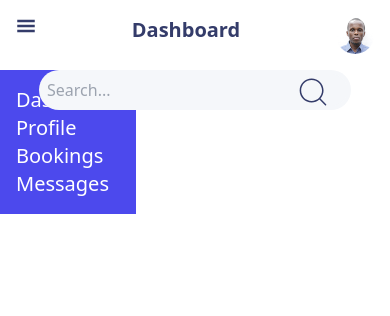
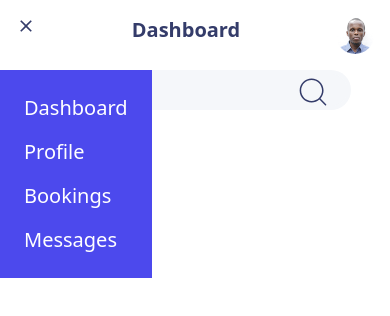
Before and after one commit to Bennyjoez/joezz_photozz_admin, a React (Vite) app: page / in a window 390 px wide. Both pictures are taken after a click on the icon 26 px from the left and 26 px from the top of the page. Shown: the top 316 px of the page. Built offline with nearby package versions, Linux system fonts and the light colour scheme.

Commit message:
Fix size issues

```diff
--- a/src/components/navbar/MobileNavbar.tsx
+++ b/src/components/navbar/MobileNavbar.tsx
@@ -1,6 +1,7 @@
 import { NavOptions } from "./NavOptions";
 import { useEffect, useState } from "react";
 import { GiHamburgerMenu } from "react-icons/gi";
+import { IoMdClose } from "react-icons/io";
 import { useLocation } from "react-router-dom";
 import profile from "/BEN.jpg";
 import SearchBox from "../search/Search";
@@ -46,7 +47,13 @@ const MobileNavbar: React.FC<MobileNavbarProps> = ({
   return (
     <section>
       <div className="flex relative p-4 justify-between text-xl text-primary-text font-bold h-[70px]">
-        <GiHamburgerMenu onClick={toggleMobileNav} />
+        {
+          showMobileNav
+          ?
+          <IoMdClose onClick={toggleMobileNav} className="cursor-pointer" />
+          :
+          <GiHamburgerMenu onClick={toggleMobileNav} className="cursor-pointer" />
+        }
         <div>{activeRoute}</div>
         <img src={profile} alt="profile" className="rounded-full" />
         <NavOptions showMobileNav={showMobileNav} />
--- a/src/components/navbar/NavOptions.tsx
+++ b/src/components/navbar/NavOptions.tsx
@@ -7,19 +7,11 @@ interface NavOptionsProps {
 
 export const NavOptions: React.FC<NavOptionsProps> = ({ showMobileNav }) => {
   return (
-    <ul className={showMobileNav ? "block absolute left-0 top-[100%] p-4 bg-accent text-white font-normal" : "hidden"}>
-      <li>
-        <Link to="/">Dashboard</Link>
-      </li>
-      <li>
-        <Link to="/profile">Profile</Link>
-      </li>
-      <li>
-        <Link to="/bookings">Bookings</Link>
-      </li>
-      <li>
-        <Link to="/messages">Messages</Link>
-      </li>
-    </ul>
+    <div className={showMobileNav ? "flex flex-col absolute left-0 top-[100%] p-4 bg-accent text-white font-normal z-10" : "hidden"}>
+      <Link className="hover:bg-primary-text p-2" to="/">Dashboard</Link>
+      <Link className="hover:bg-primary-text p-2" to="/profile">Profile</Link>
+      <Link className="hover:bg-primary-text p-2" to="/bookings">Bookings</Link>
+      <Link className="hover:bg-primary-text p-2" to="/messages">Messages</Link>
+    </div>
   );
 };
```
